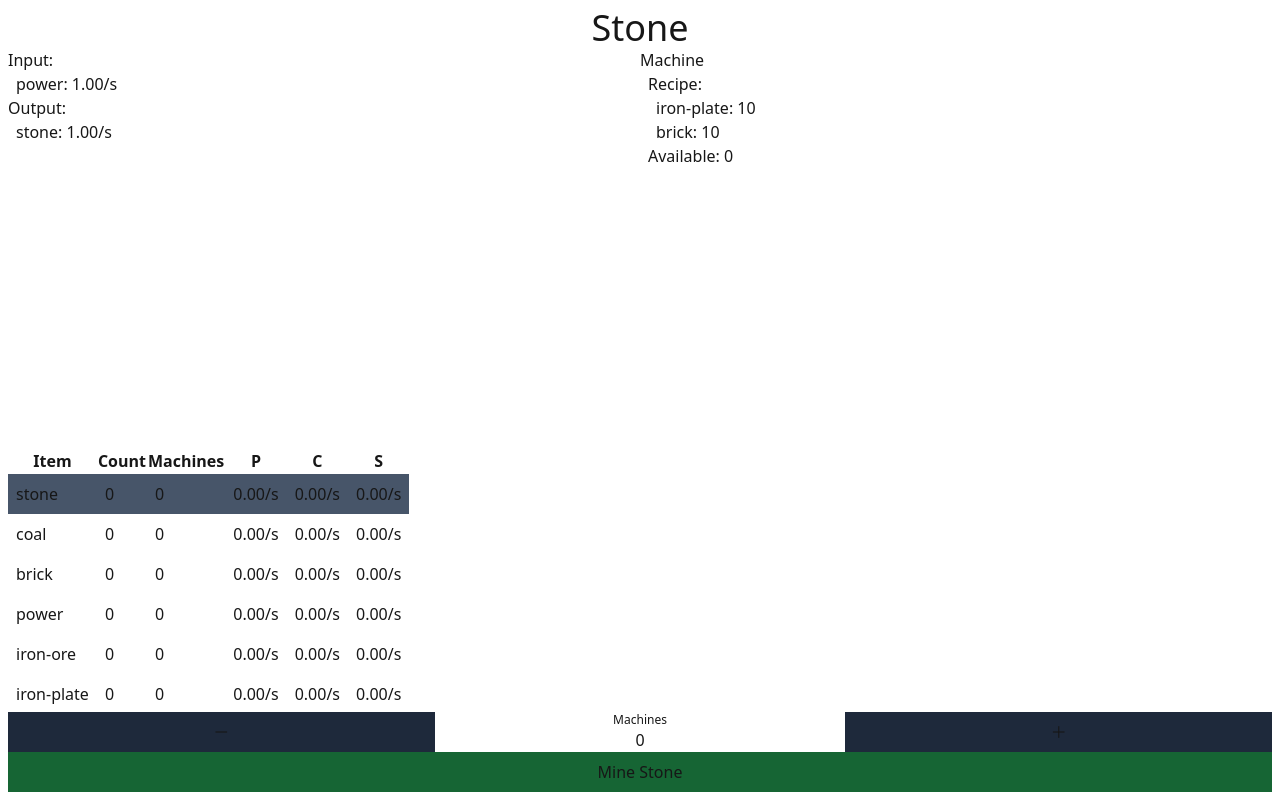
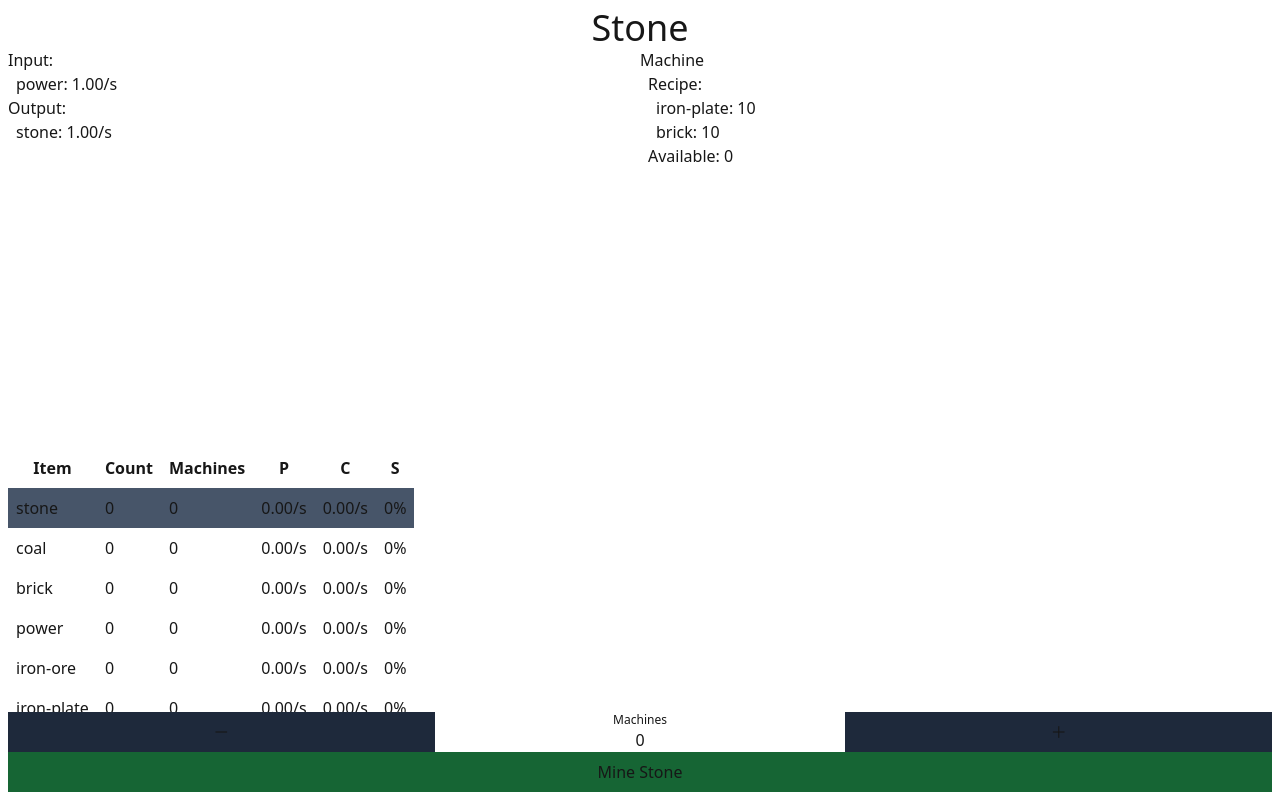
Before and after one commit to tylerschloesser/sim-v6, a React (Vite) app in the folder packages/app/: page / in a window 1280 px wide. Built offline with nearby package versions, Linux system fonts and the light colour scheme.

Commit message:
format satisfaction

```diff
--- a/packages/app/src/app.tsx
+++ b/packages/app/src/app.tsx
@@ -147,12 +147,12 @@ export function App() {
         <table>
           <thead>
             <tr>
-              <th>Item</th>
-              <th>Count</th>
-              <th>Machines</th>
-              <th>P</th>
-              <th>C</th>
-              <th>S</th>
+              <th className="p-2">Item</th>
+              <th className="p-2">Count</th>
+              <th className="p-2">Machines</th>
+              <th className="p-2">P</th>
+              <th className="p-2">C</th>
+              <th className="p-2">S</th>
             </tr>
           </thead>
           <tbody>
@@ -182,7 +182,7 @@ export function App() {
                   {formatRate(row.consumption)}
                 </td>
                 <td className="p-2">
-                  {formatRate(row.satisfaction)}
+                  {formatSatisfaction(row.satisfaction)}
                 </td>
               </tr>
             ))}
@@ -284,3 +284,7 @@ function formatCount(count: number): string {
   }
   return `${Math.floor(count)}`
 }
+
+function formatSatisfaction(satisfaction: number): string {
+  return `${Math.floor(satisfaction * 100)}%`
+}
```
